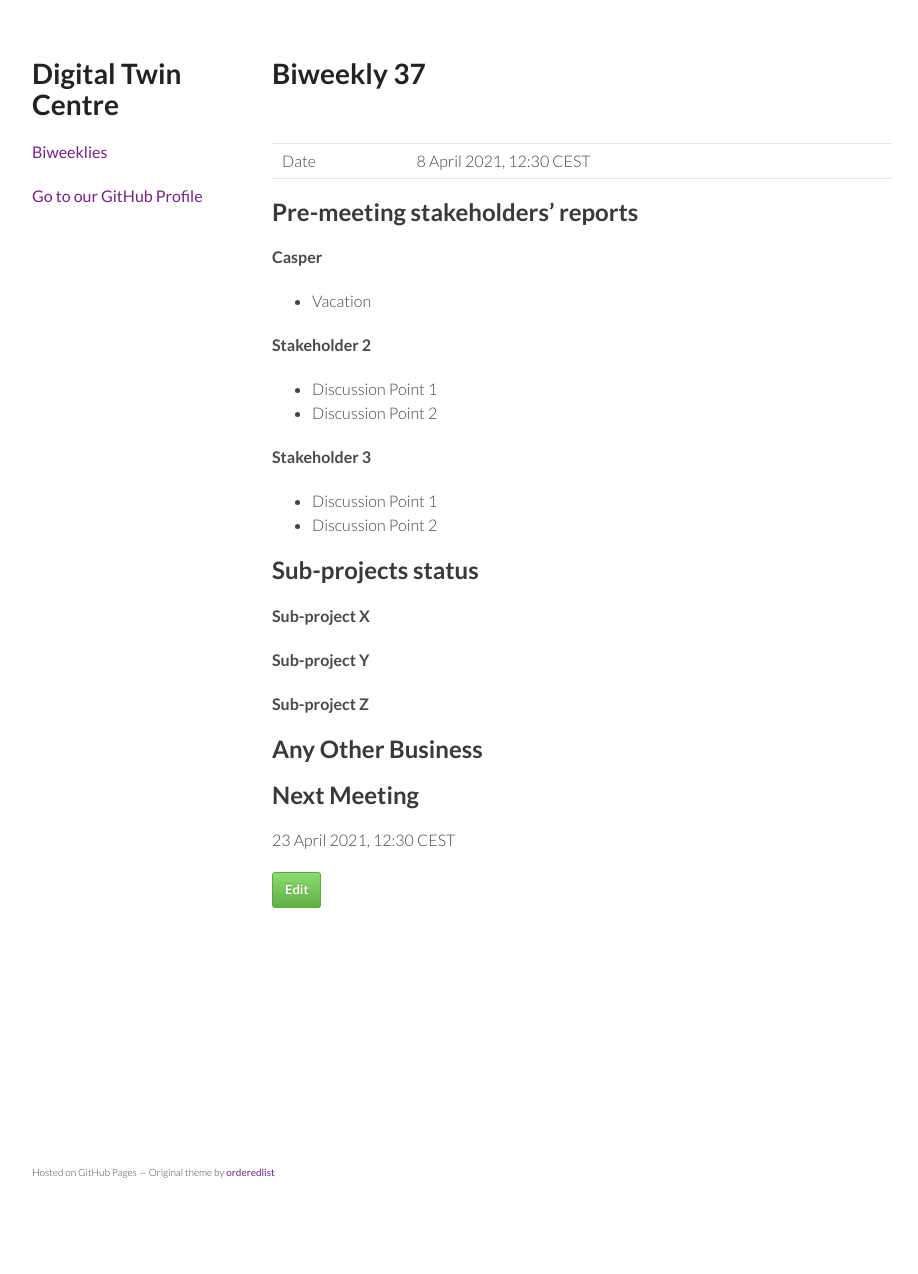
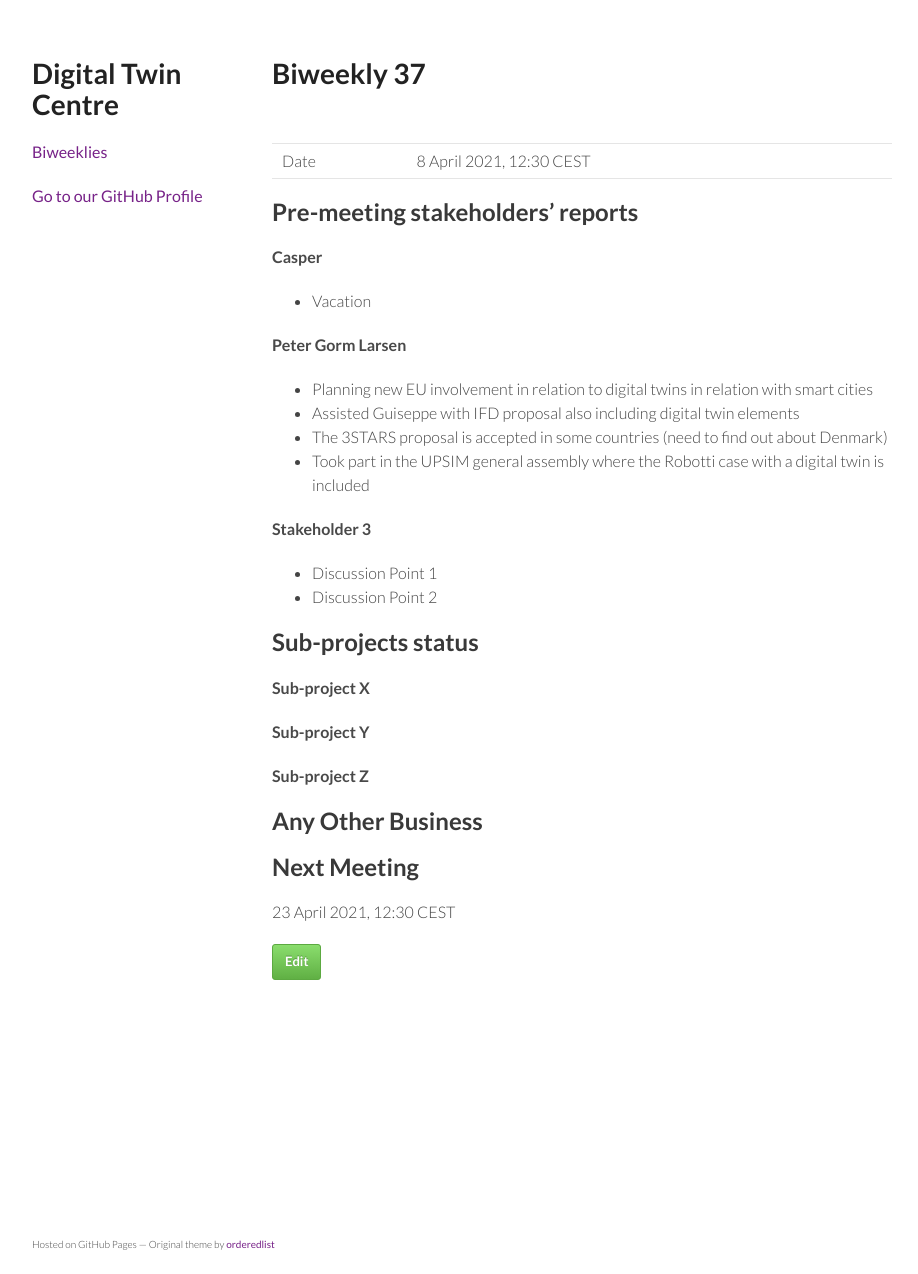
Before and after one commit to digitaltwincentre/digitaltwincentre.github.io, a Jekyll site: the page built from _biweeklies/Biweekly-37.md, in a window 1280 px wide. Shown: the whole page, without its empty margins (178-1096 px from the left). Built offline with Jekyll 4.4.1, drawn with Linux system fonts in a browser that asks for light colours; nearby versions of some CDN libraries; before the commit the page ends 1202 px from its top, so only the background shows below that.

Commit message:
Update Biweekly-37.md

```diff
--- a/_biweeklies/Biweekly-37.md
+++ b/_biweeklies/Biweekly-37.md
@@ -23,9 +23,11 @@ date: 8 April 2021, 1230 CEST
 #### Casper
 * Vacation
 
-#### Stakeholder 2
-* Discussion Point 1
-* Discussion Point 2
+#### Peter Gorm Larsen
+* Planning new EU involvement in relation to digital twins in relation with smart cities
+* Assisted Guiseppe with IFD proposal also including digital twin elements
+* The 3STARS proposal is accepted in some countries (need to find out about Denmark)
+* Took part in the UPSIM general assembly where the Robotti case with a digital twin is included
 
 #### Stakeholder 3
 * Discussion Point 1
```
